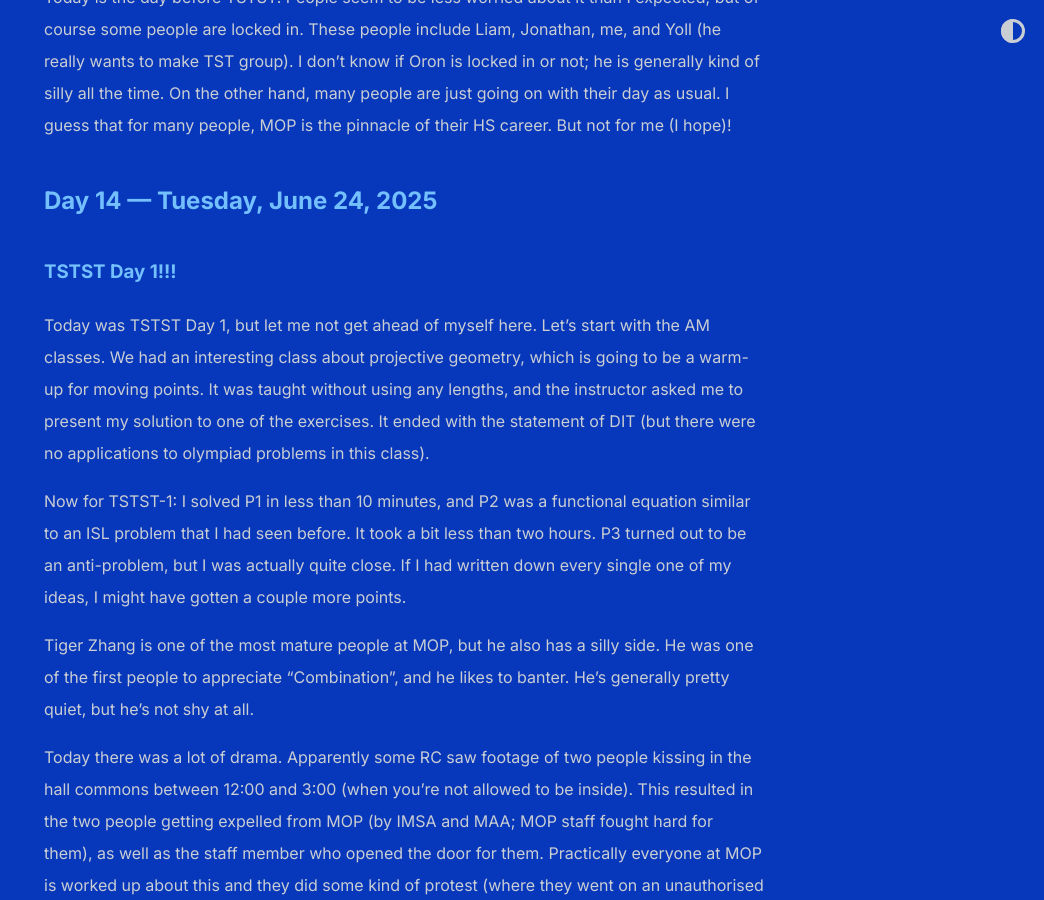
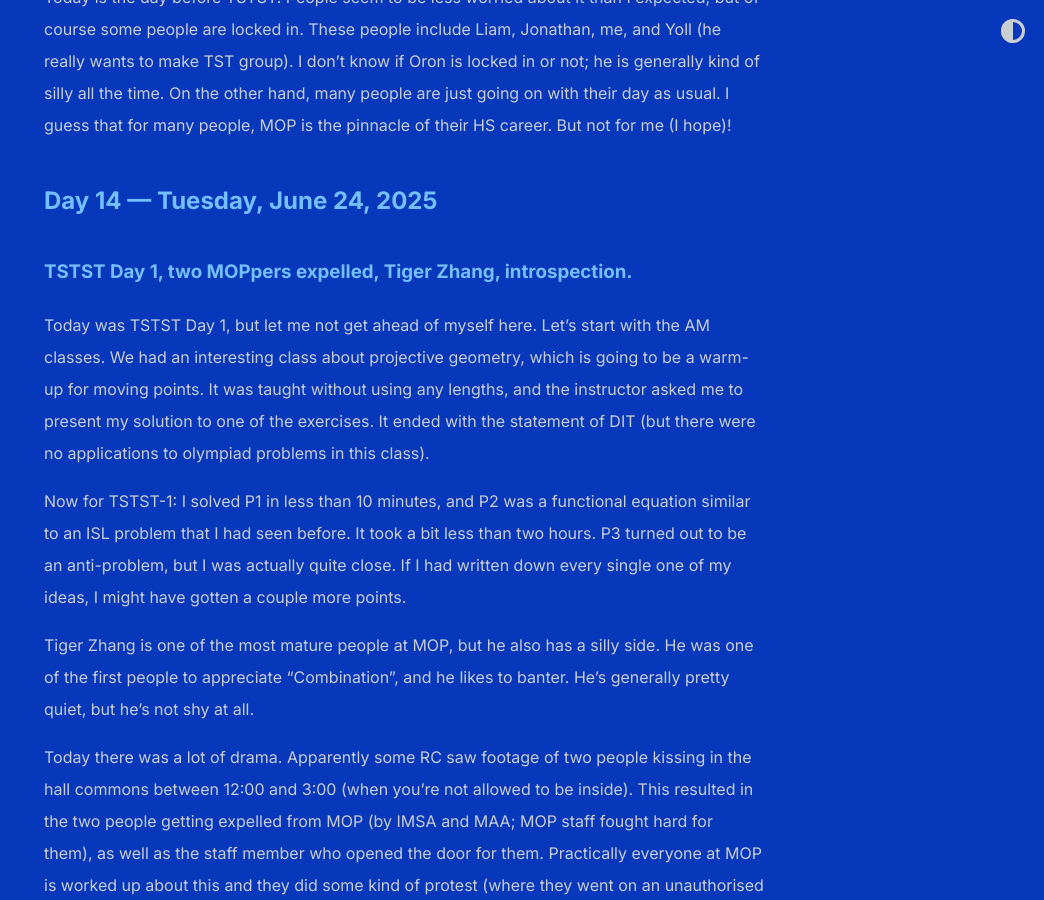
Before and after one commit to shihankanungo/shihankanungo.github.io, a Jekyll site: the page built from mop.md, in a window 1280 px wide and 900 px high, scrolled down 20990 px. Shown: the whole window, without its empty margins (236-1280 px from the left). Built offline with Jekyll 4.4.1, drawn with Linux system fonts in a browser that asks for light colours.

Commit message:
Update mop.md

```diff
--- a/mop.md
+++ b/mop.md
@@ -254,7 +254,7 @@ Today is the day before TSTST. People seem to be less worried about it than I ex
 
 ## Day 14 &mdash; Tuesday, June 24, 2025
 
-### TSTST Day 1!!!
+### TSTST Day 1, two MOPpers expelled, Tiger Zhang, introspection.
 
 Today was TSTST Day 1, but let me not get ahead of myself here. Let's start with the AM classes. We had an interesting class about projective geometry, which is going to be a warm-up for moving points. It was taught without using any lengths, and the instructor asked me to present my solution to one of the exercises. It ended with the statement of DIT (but there were no applications to olympiad problems in this class).
 
```
